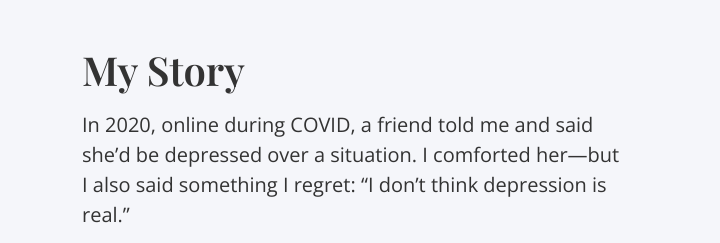
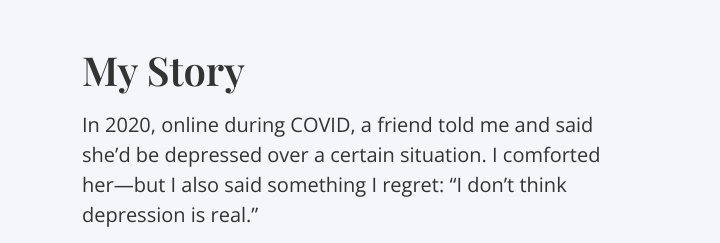
Before and after one commit to tabisevi-code/Tabina-website, a plain HTML site: page index.html in a window 1280 px wide. Shown: the part 565-808 px from the top of the page, 0-720 px from the left. Drawn offline with nearby package versions, Linux system fonts and the light colour scheme; grey boxes are pictures that could not be loaded.

Commit message:
Update index.html

```diff
--- a/index.html
+++ b/index.html
@@ -50,7 +50,7 @@
       <div class="row align-items-center g-4">
         <div class="col-12 col-md-6">
           <h2 class="h1 mb-3">My Story</h2>
-          <p class="lead mb-3">In 2020, online during COVID, a friend told me and said she’d be depressed over a situation. I comforted her—but I also said something I regret: “I don’t think depression is real.”</p>
+          <p class="lead mb-3">In 2020, online during COVID, a friend told me and said she’d be depressed over a certain situation. I comforted her—but I also said something I regret: “I don’t think depression is real.”</p>
           <p class="mb-4 lh-lg">Only later when, for the first time, I feared I might lose myself to some feelings I couldn’t control, did I grasp how real and serious depression could be. This site is my apology to both my friend and myself, and proof of my commitment to empathy.</p>
           <a href="reflection.html" class="btn btn-dark">Read the full reflection</a>
         </div>
```
